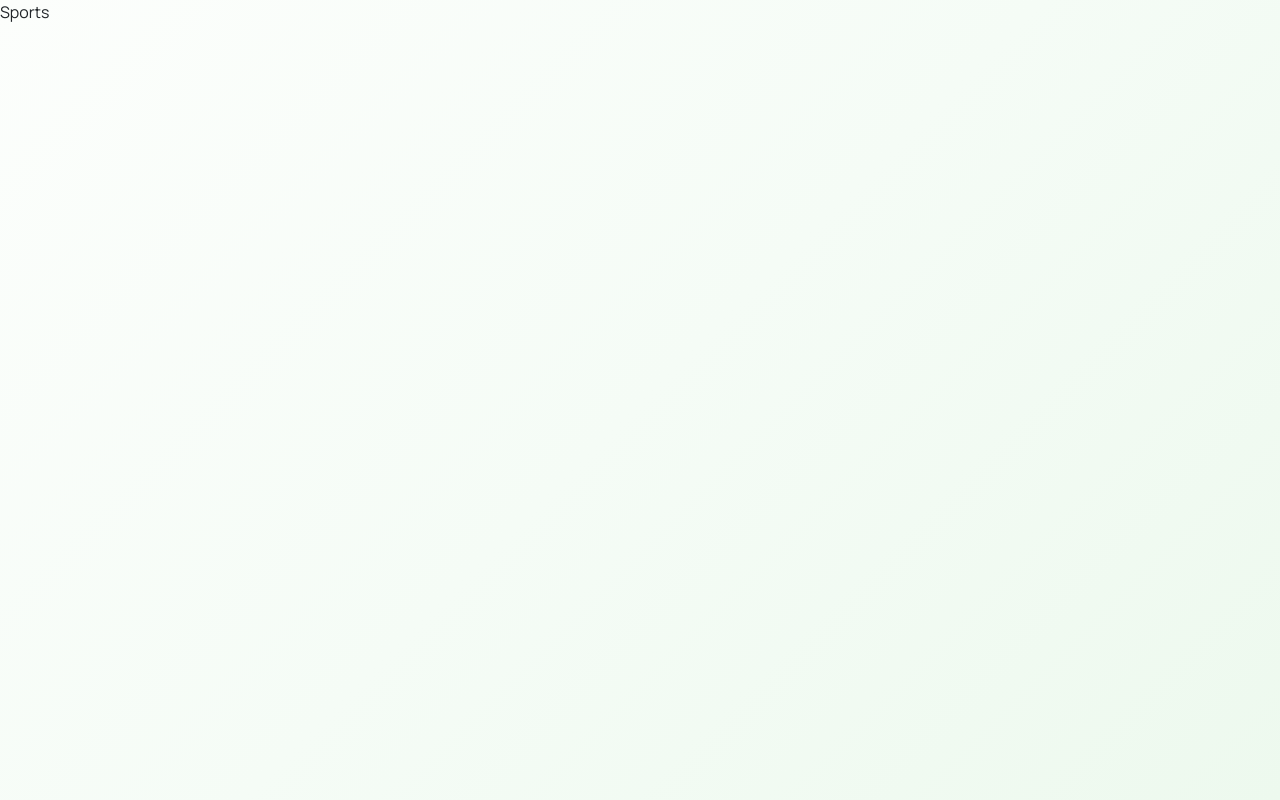
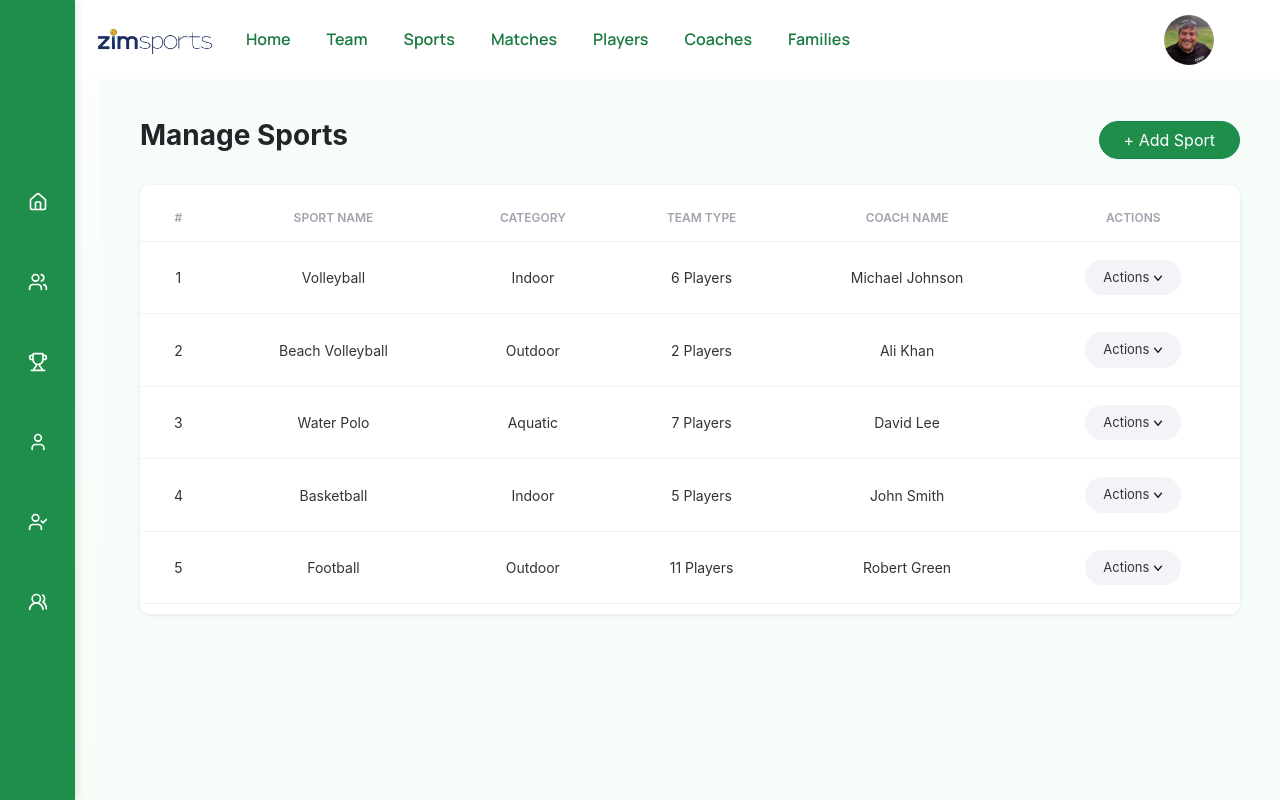
Before and after one commit to Zeeshanprojects/ZimSportsWebsite, a React (Vite) app in the folder zimsports/: page /sports in a window 1280 px wide. Built offline with nearby package versions, Linux system fonts and the light colour scheme; the HTML template or start-up script is replaced by a standard one.

Commit message:
Dashboard updated

```diff
--- a/zimsports/src/Pages/Sports.jsx
+++ b/zimsports/src/Pages/Sports.jsx
@@ -1,7 +1,111 @@
-import React from 'react'
+import React, { useState } from "react";
+import "../assets/CSS/Player.css"; // using same theme style
+import Image from "../assets/Images/image";
+import "bootstrap/dist/css/bootstrap.min.css";
+import DashboardNavbar from "../Components/DashboardNavbar";
+import DashboardSidebar from "../Components/DashboardSidebar";
 
 export default function Sports() {
+  const [sports, setSports] = useState([
+    { id: 1, name: "Volleyball", category: "Indoor", teamType: "6 Players", coach: "Michael Johnson" },
+    { id: 2, name: "Beach Volleyball", category: "Outdoor", teamType: "2 Players", coach: "Ali Khan" },
+    { id: 3, name: "Water Polo", category: "Aquatic", teamType: "7 Players", coach: "David Lee" },
+    { id: 4, name: "Basketball", category: "Indoor", teamType: "5 Players", coach: "John Smith" },
+    { id: 5, name: "Football", category: "Outdoor", teamType: "11 Players", coach: "Robert Green" },
+  ]);
+
+  const [openDropdown, setOpenDropdown] = useState(null);
+
+  const handleToggleDropdown = (id) => {
+    setOpenDropdown(openDropdown === id ? null : id);
+  };
+
+  const handleEdit = (sport) => {
+    alert(`Editing sport: ${sport.name}`);
+  };
+
+  const handleDelete = (id) => {
+    if (window.confirm("Are you sure you want to delete this sport?")) {
+      setSports(sports.filter((s) => s.id !== id));
+    }
+  };
+
   return (
-    <div>Sports</div>
-  )
+    <>
+      <DashboardNavbar />
+      <DashboardSidebar />
+      <div className="players-main">
+        {/* Header */}
+        <div className="d-flex justify-content-between align-items-center mb-4">
+          <h3 className="fw-bold">Manage Sports</h3>
+          <button className="btn btn-success px-4 rounded-pill">+ Add Sport</button>
+        </div>
+
+        {/* Sports Table */}
+        <div className="players-card">
+          <table className="players-table w-100 text-center align-middle">
+            <thead>
+              <tr>
+                <th>#</th>
+                <th>Sport Name</th>
+                <th>Category</th>
+                <th>Team Type</th>
+                <th>Coach Name</th>
+                <th>Actions</th>
+              </tr>
+            </thead>
+            <tbody>
+              {sports.map((sport, index) => (
+                <tr key={sport.id}>
+                  <td>{index + 1}</td>
+                  <td>{sport.name}</td>
+                  <td>{sport.category}</td>
+                  <td>{sport.teamType}</td>
+                  <td>{sport.coach}</td>
+                  <td className="position-relative">
+                    <div className="dropdown d-inline-block">
+                      <button
+                        className="action-dropdown-btn d-flex align-items-center justify-content-center"
+                        type="button"
+                        onClick={() => handleToggleDropdown(sport.id)}
+                      >
+                        Actions
+                        <img
+                          src={Image.downarrow}
+                          alt="downarrow"
+                          height={10}
+                          className="ms-1"
+                        />
+                      </button>
+
+                      {openDropdown === sport.id && (
+                        <ul className="dropdown-menu show position-absolute custom-dropdown">
+                          <li>
+                            <button
+                              className="dropdown-item edit-item"
+                              onClick={() => handleEdit(sport)}
+                            >
+                              ✏️ Edit
+                            </button>
+                          </li>
+                          <li>
+                            <button
+                              className="dropdown-item delete-item"
+                              onClick={() => handleDelete(sport.id)}
+                            >
+                              🗑️ Delete
+                            </button>
+                          </li>
+                        </ul>
+                      )}
+                    </div>
+                  </td>
+                </tr>
+              ))}
+            </tbody>
+          </table>
+        </div>
+      </div>
+    </>
+  );
 }
```
